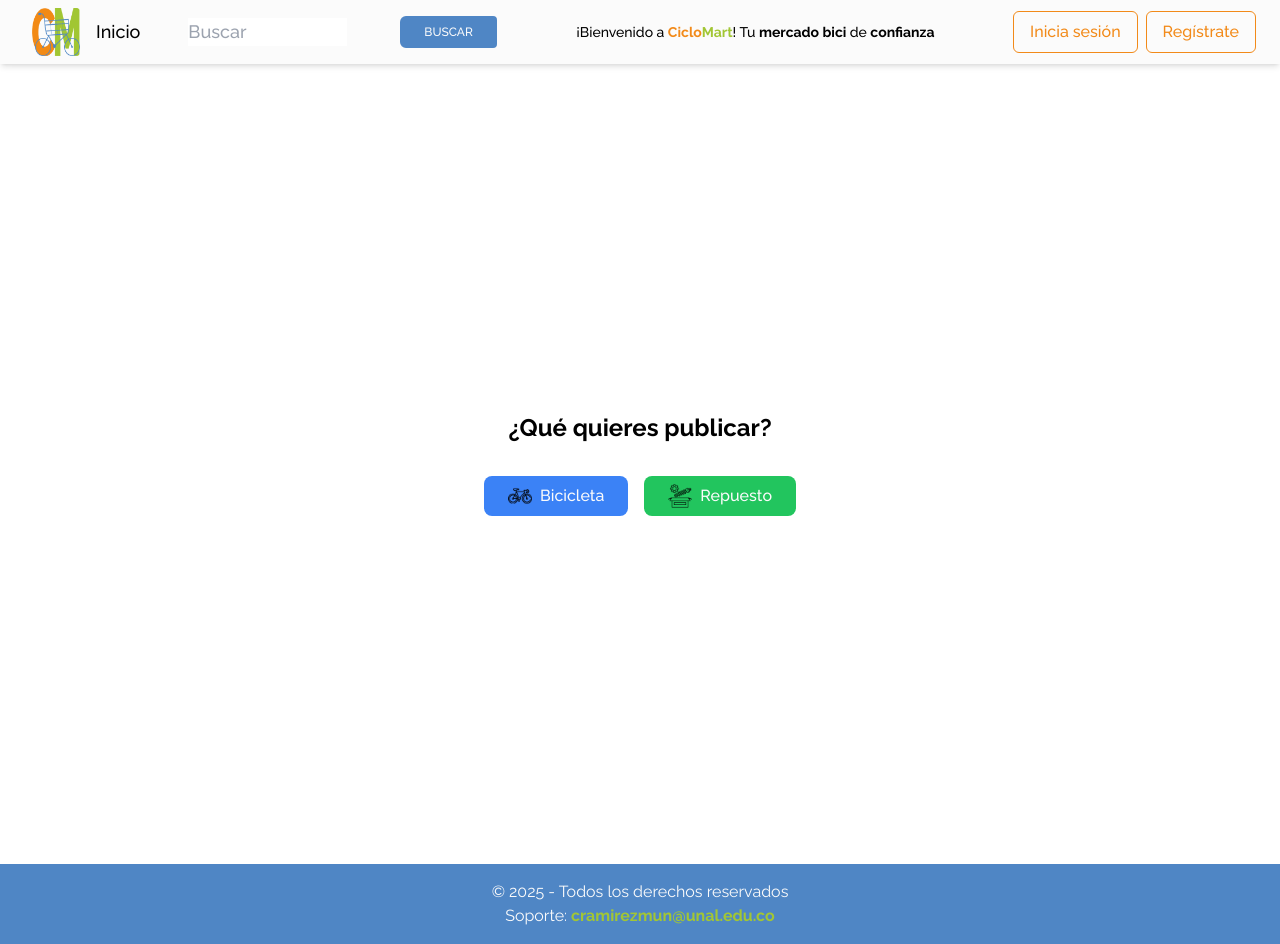
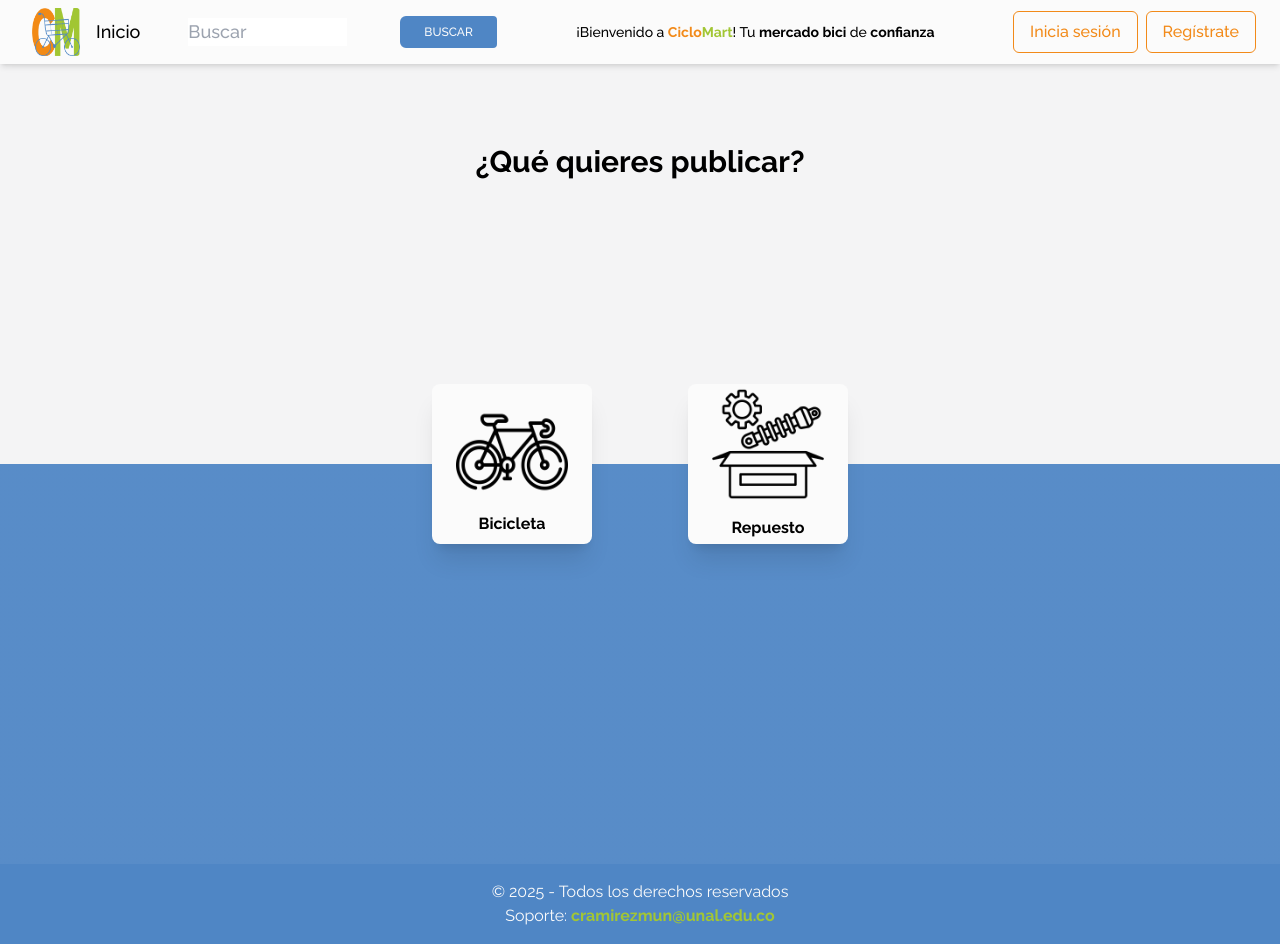
Before and after one commit to w1sec0d/ciclomart_frontend, a React (Vite) app: page /publish in a window 1280 px wide. Built offline with nearby package versions, Linux system fonts and the light colour scheme; no server answers; what @mercadopago/sdk-react would draw is missing.

Commit message:
Mejora el diseño de la selección del elemento a publicar

```diff
--- a/src/components/Publish/ProductSelection.jsx
+++ b/src/components/Publish/ProductSelection.jsx
@@ -5,35 +5,41 @@ import sparePartIcon from '../../assets/sparePartIcon.png'
 
 const ProductSelect = ({ onSelect }) => {
   return (
-    <div className="flex flex-col items-center justify-center h-screen bg-gray-100">
-      <h1 className="text-2xl font-bold mb-8">¿Qué quieres publicar?</h1>
-      <div className="flex space-x-4">
+    <div className="flex flex-col items-center justify-center h-screen bg-gradient-to-t from-primary/95 to-zinc-100 from-50% to-50% relative">
+      <h1 className="text-3xl font-bold mb-9 absolute top-20">
+        ¿Qué quieres publicar?
+      </h1>
+      <div className="flex space-x-24 items-center justify-center">
         {' '}
         {/* Flex container for buttons */}
+        <div className="size-40 ">
           <Button
             onClick={() => onSelect('bicicleta')}
-          className="flex items-center justify-center bg-blue-500 text-white px-6 py-2 rounded-lg hover:bg-blue-600"
+            className="flex flex-col items-center justify-center bg-white text-black font-bold shadow-xl px-6 py-2 rounded-lg hover:bg-dgray h-full w-full"
           >
             <img
               src={bikeIcon} // Bicycle icon
               alt="Bicycle"
-            className="w-6 h-6 mr-2"
+              className="w-full h-full  "
             />
             Bicicleta
           </Button>
+        </div>
+        <div className="size-40 ">
           <Button
-          onClick={() => onSelect('componente')}
-          className="flex items-center justify-center bg-green-500 text-white px-6 py-2 rounded-lg hover:bg-green-600"
+            onClick={() => onSelect('bicicleta')}
+            className="flex flex-col items-center justify-center bg-white text-black font-bold shadow-xl px-6 py-2 rounded-lg hover:bg-dgray h-full w-full"
           >
             <img
-            src={sparePartIcon} // Spare part icon
-            alt="Spare Part"
-            className="w-6 h-6 mr-2"
+              src={sparePartIcon} // Bicycle icon
+              alt="Bicycle"
+              className="h-full w-full mb-4"
             />
             Repuesto
           </Button>
         </div>
       </div>
+    </div>
   )
 }
 export default ProductSelect
```
Lines whose indentation alone changed are shown as unchanged.
